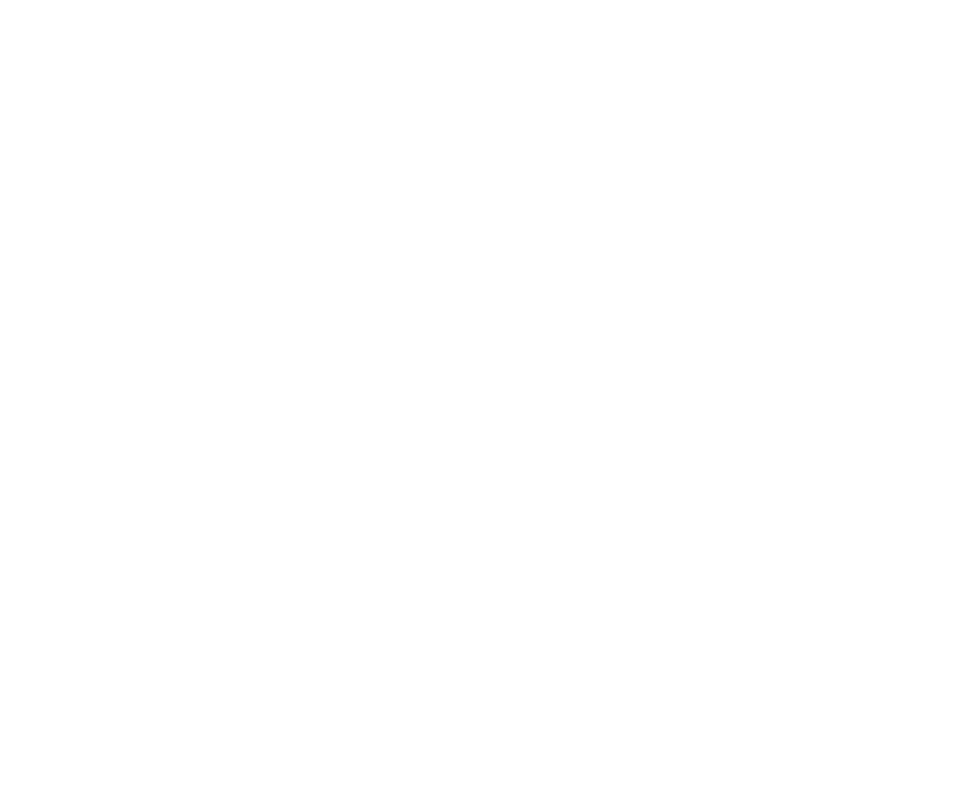
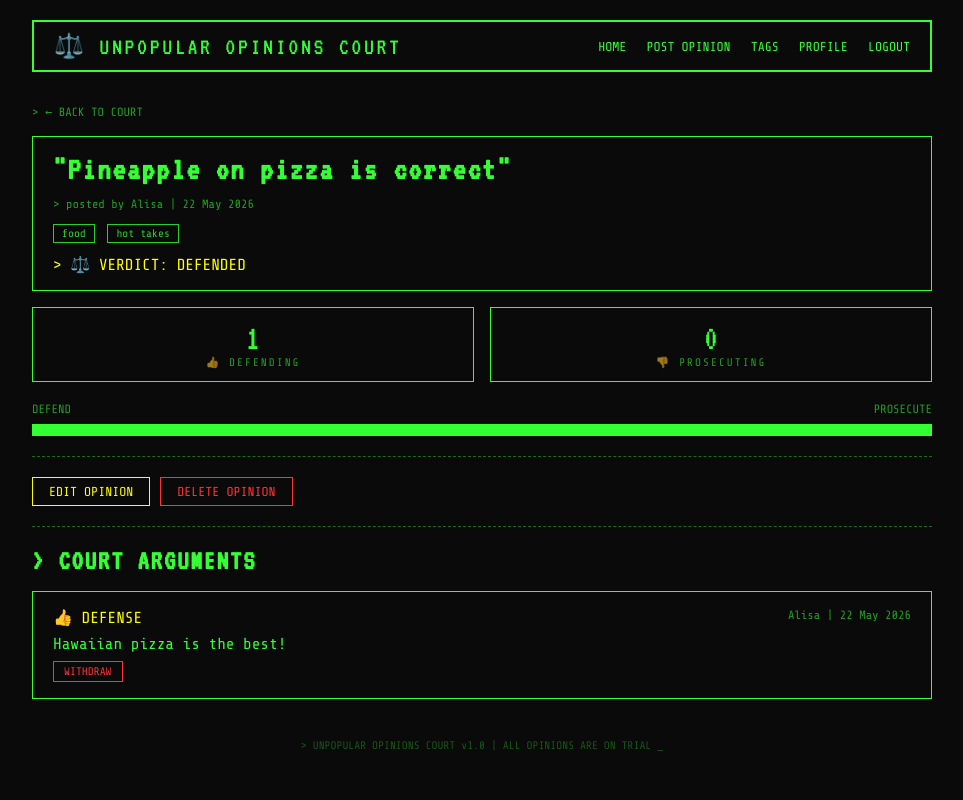
Before and after one commit to alisahoys/unpopular_court, a Django app: page /opinions/1/ in a window 1280 px wide. Before the commit the part shown is empty. Shown: the whole page, without its empty margins (158-1121 px from the left). Run offline with Django 5.2, Linux system fonts and the light colour scheme; a user stored in the database is signed in; data comes from the database, SQL or seed files in the repository.

Commit message:
Add opinion_detail.html

```diff
--- a/court/templates/court/opinion_detail.html
+++ b/court/templates/court/opinion_detail.html
@@ -1,10 +1,122 @@
-<!DOCTYPE html>
-<html lang="en">
-<head>
-  <meta charset="UTF-8">
-  <title>Title</title>
-</head>
-<body>
+{% extends 'court/base.html' %}
 
-</body>
-</html>
+{% block title %}"{{ opinion.statement }}" | Unpopular Opinions Court{% endblock %}
+
+{% block content %}
+
+<div style="margin-bottom: 16px;">
+    <a href="{% url 'opinion-list' %}" class="muted">&gt; ← BACK TO COURT</a>
+</div>
+
+<div class="card">
+    <h1 style="font-family: 'VT323', monospace; font-size: 32px; margin-bottom: 12px;">
+        "{{ opinion.statement }}"
+    </h1>
+    <div class="muted" style="margin-bottom: 12px;">
+        &gt; posted by {{ opinion.author }}
+        | {{ opinion.created_at|date:"d M Y" }}
+        {% if opinion.is_open %}
+            | ⏳ CLOSES: {{ opinion.closes_at|date:"d M Y H:i" }}
+        {% endif %}
+    </div>
+    <div style="margin-bottom: 12px;">
+        {% for tag in opinion.tags.all %}
+            <span class="tag">{{ tag.name }}</span>
+        {% endfor %}
+    </div>
+
+    {% if opinion.is_open %}
+        <p class="verdict-ongoing">&gt; ⚖️ TRIAL IN PROGRESS</p>
+    {% else %}
+        <p class="verdict-{{ opinion.verdict }}">
+            &gt; ⚖️ VERDICT: {{ opinion.verdict|upper }}
+        </p>
+    {% endif %}
+</div>
+
+<div class="stats-row">
+    <div class="stat-box">
+        <div class="stat-num">{{ opinion.defend_count }}</div>
+        <div class="stat-lbl">👍 DEFENDING</div>
+    </div>
+    <div class="stat-box">
+        <div class="stat-num">{{ opinion.prosecute_count }}</div>
+        <div class="stat-lbl">👎 PROSECUTING</div>
+    </div>
+</div>
+
+{% if opinion.defend_count or opinion.prosecute_count %}
+<div style="margin-bottom: 20px;">
+    <div style="display: flex; justify-content: space-between; font-size: 12px; opacity: 0.6; margin-bottom: 4px;">
+        <span>DEFEND</span>
+        <span>PROSECUTE</span>
+    </div>
+    <div class="bar-track">
+        {% if opinion.defend_count or opinion.prosecute_count %}
+            {% widthratio opinion.defend_count opinion.defend_count|add:opinion.prosecute_count 100 as defend_pct %}
+            <div class="bar-fill" style="width: {% widthratio opinion.defend_count opinion.defend_count|add:opinion.prosecute_count 100 %}%;"></div>
+        {% endif %}
+    </div>
+</div>
+{% endif %}
+
+<hr>
+
+{% if is_author %}
+    <div style="margin-bottom: 20px; display: flex; gap: 10px;">
+        <a href="{% url 'opinion-update' opinion.pk %}" class="btn btn-yellow">EDIT OPINION</a>
+        <a href="{% url 'opinion-delete' opinion.pk %}" class="btn btn-danger">DELETE OPINION</a>
+    </div>
+{% endif %}
+
+{% if not is_author %}
+    {% if opinion.is_open %}
+        {% if not has_argued %}
+            <h2 style="font-family: 'VT323', monospace; font-size: 28px; margin-bottom: 16px;">
+                &gt; TAKE THE STAND
+            </h2>
+            <form method="POST" action="{% url 'argument-create' opinion.pk %}">
+                {% csrf_token %}
+                {% for field in argument_form %}
+                    <div class="form-group">
+                        <label>{{ field.label }}</label>
+                        {{ field }}
+                        {% if field.errors %}{{ field.errors }}{% endif %}
+                    </div>
+                {% endfor %}
+                <button type="submit" class="btn">FILE YOUR ARGUMENT</button>
+            </form>
+        {% else %}
+            <p class="verdict-ongoing">&gt; ✅ YOU HAVE FILED YOUR ARGUMENT. THE COURT THANKS YOU.</p>
+        {% endif %}
+    {% else %}
+        <p class="muted">&gt; ⚖️ This trial is closed. No more arguments accepted.</p>
+    {% endif %}
+{% endif %}
+
+{% if has_argued or is_author %}
+    <hr>
+    <h2 style="font-family: 'VT323', monospace; font-size: 28px; margin-bottom: 16px;">
+        &gt; COURT ARGUMENTS
+    </h2>
+    {% if arguments %}
+        {% for argument in arguments %}
+            <div class="card" style="border-color: {% if argument.side == 'DEF' %}#33ff33{% else %}#ff3333{% endif %};">
+                <div style="display: flex; justify-content: space-between; margin-bottom: 8px;">
+                    <span class="{% if argument.side == 'DEF' %}verdict-defended{% else %}verdict-prosecuted{% endif %}">
+                        {% if argument.side == 'DEF' %}👍 DEFENSE{% else %}👎 PROSECUTION{% endif %}
+                    </span>
+                    <span class="muted">{{ argument.author }} | {{ argument.created_at|date:"d M Y" }}</span>
+                </div>
+                <p style="margin-bottom: 8px;">{{ argument.content }}</p>
+                {% if argument.author == user %}
+                    <a href="{% url 'argument-delete' argument.pk %}" class="btn btn-danger" style="font-size: 11px; padding: 3px 10px;">WITHDRAW</a>
+                {% endif %}
+            </div>
+        {% endfor %}
+    {% else %}
+        <p class="muted">&gt; No arguments filed yet. Be the first!</p>
+    {% endif %}
+{% endif %}
+
+{% endblock %}
```
